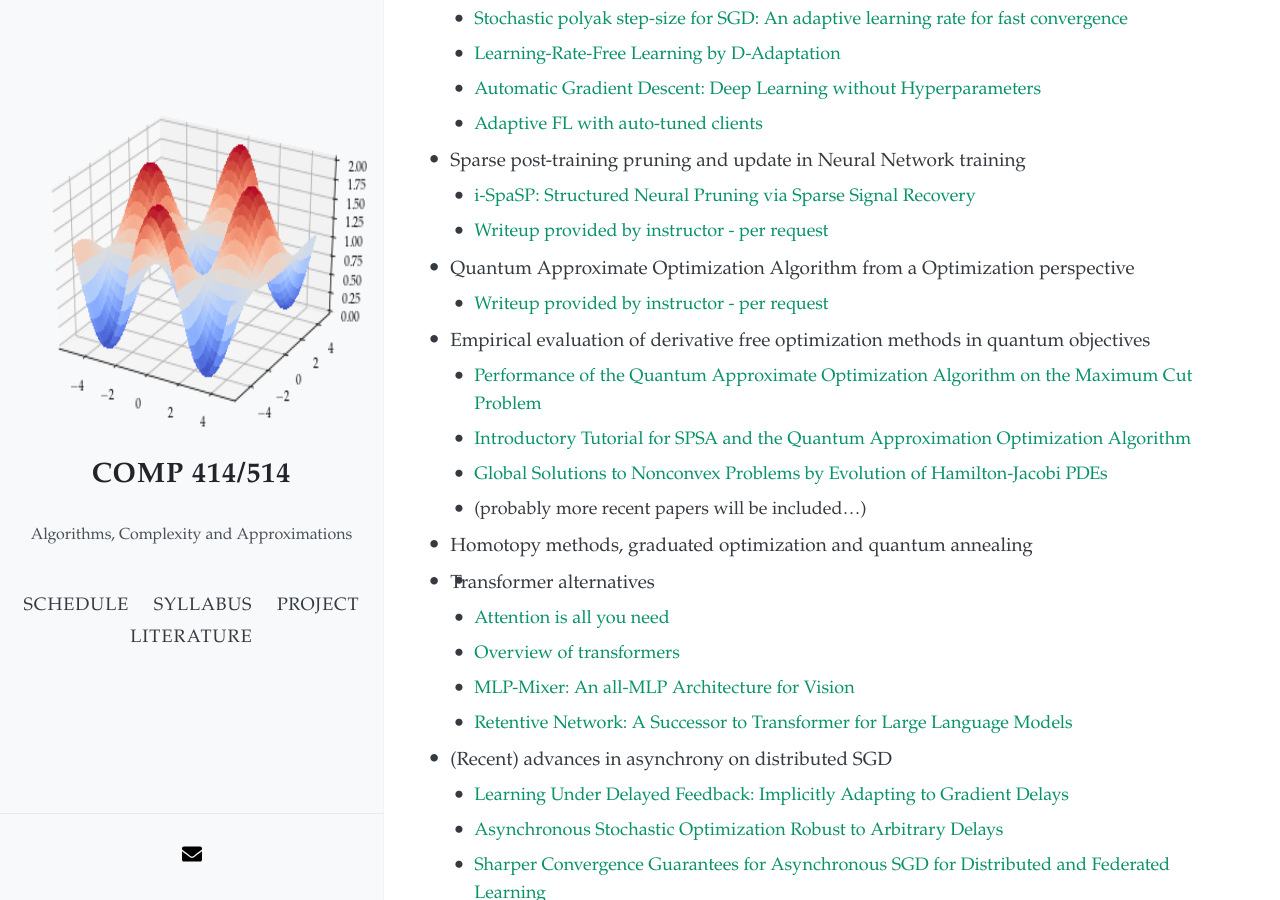
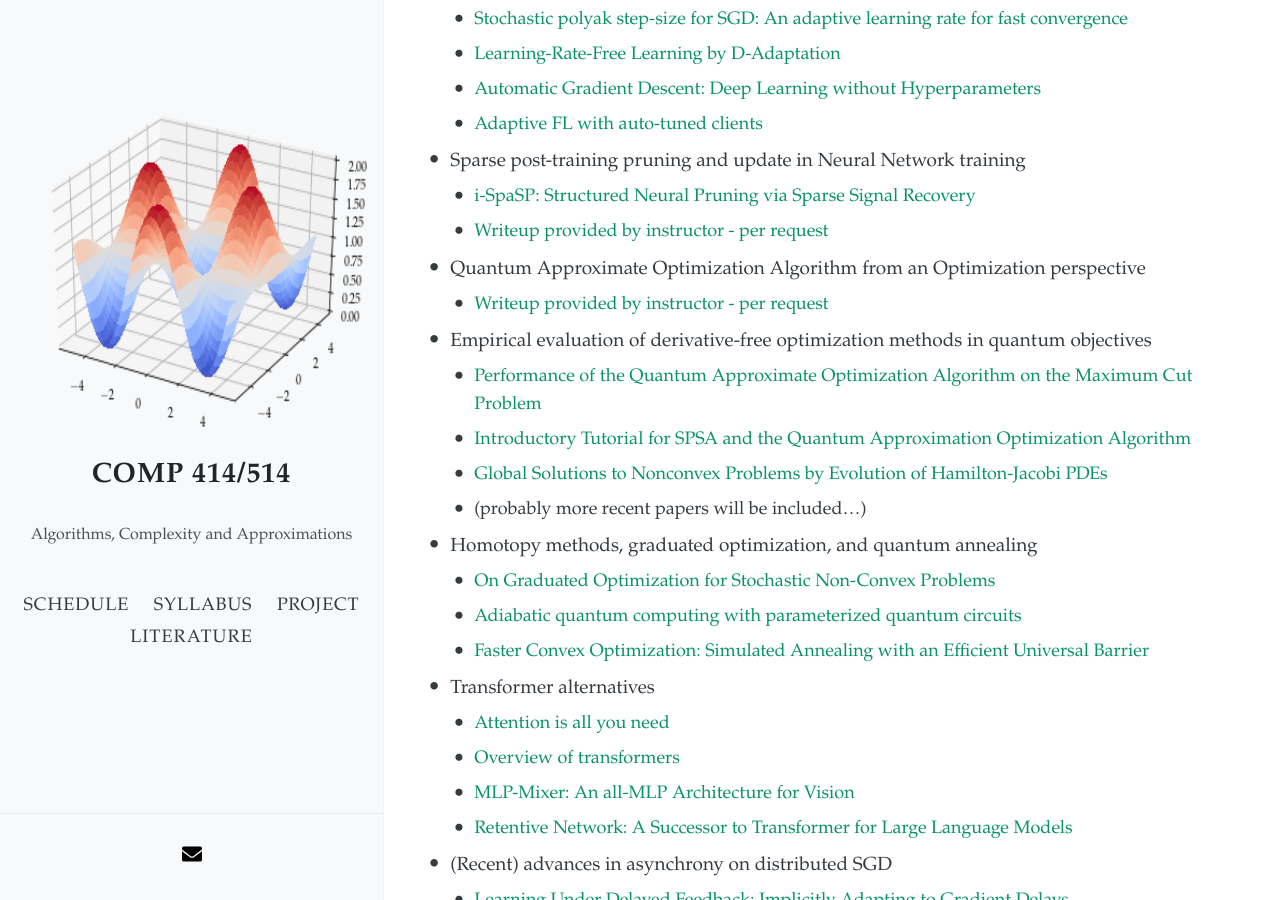
Before and after one commit to akyrillidis/comp414-514, a Jekyll site: the page built from project.md, in a window 1280 px wide and 900 px high, scrolled down 1645 px. Built offline with Jekyll 4.4.1, drawn with Linux system fonts in a browser that asks for light colours; nearby versions of some CDN libraries.

Commit message:
Update project.md

```diff
--- a/project.md
+++ b/project.md
@@ -54,17 +54,19 @@ The course project can be categorized as a literature review, original research,
   - [i-SpaSP: Structured Neural Pruning via Sparse Signal Recovery](https://arxiv.org/pdf/2112.04905.pdf)
   - [Writeup provided by instructor - per request]()
 
-- Quantum Approximate Optimization Algorithm from a Optimization perspective
+- Quantum Approximate Optimization Algorithm from an Optimization perspective
   - [Writeup provided by instructor - per request]()
 
-- Empirical evaluation of derivative free optimization methods in quantum objectives
+- Empirical evaluation of derivative-free optimization methods in quantum objectives
   - [Performance of the Quantum Approximate Optimization Algorithm on the Maximum Cut Problem](https://arxiv.org/pdf/1811.08419.pdf)
   - [Introductory Tutorial for SPSA and the Quantum Approximation Optimization Algorithm](https://arxiv.org/pdf/2106.01578.pdf)
   - [Global Solutions to Nonconvex Problems by Evolution of Hamilton-Jacobi PDEs](https://arxiv.org/pdf/2202.11014.pdf)
   - (probably more recent papers will be included...)
 
-- Homotopy methods, graduated optimization and quantum annealing
-  - []()
+- Homotopy methods, graduated optimization, and quantum annealing
+  - [On Graduated Optimization for Stochastic Non-Convex Problems](https://arxiv.org/pdf/1503.03712.pdf)
+  - [Adiabatic quantum computing with parameterized quantum circuits](https://arxiv.org/pdf/2206.04373.pdf)
+  - [Faster Convex Optimization: Simulated Annealing with an Efficient Universal Barrier](https://arxiv.org/pdf/1507.02528.pdf)
 
 - Transformer alternatives
   - [Attention is all you need](https://proceedings.neurips.cc/paper/2017/file/3f5ee243547dee91fbd053c1c4a845aa-Paper.pdf)
```
